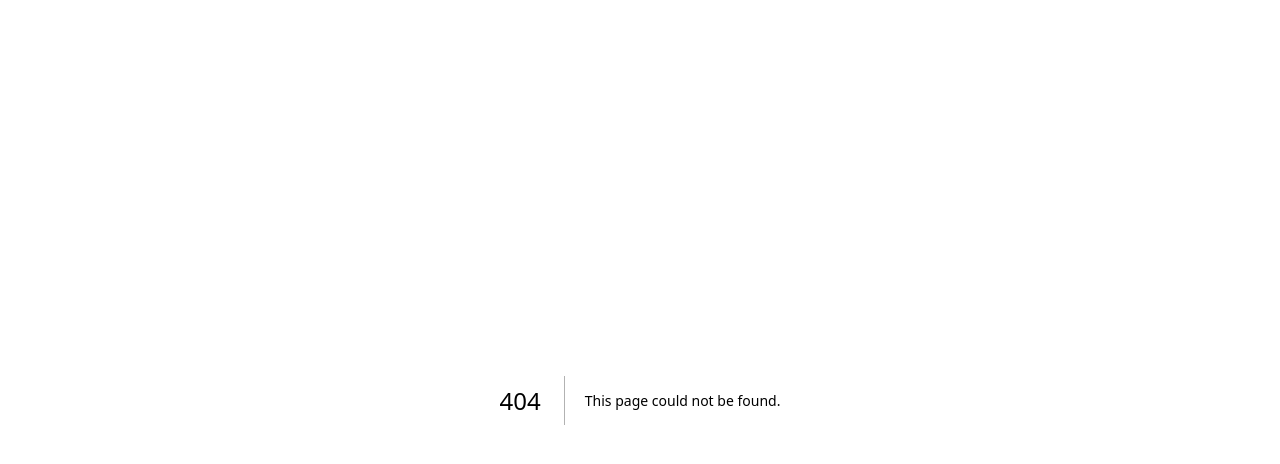
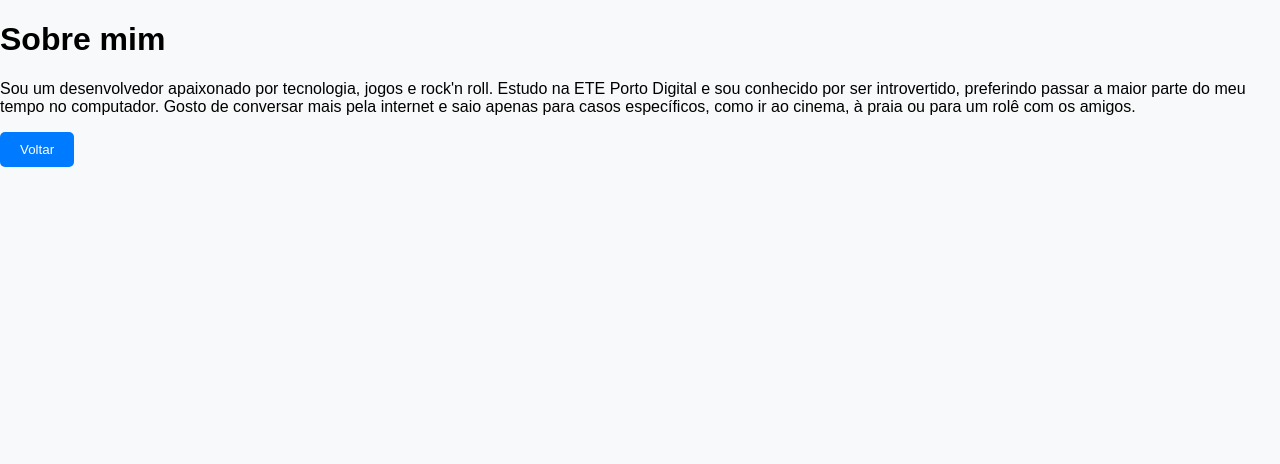
Before and after one commit to RyanLessa/card_react, a Next.js app in the folder cardzin/: page /about in a window 1280 px wide. Before the commit this address had no page. Shown: the top 464 px of the page. Built offline with nearby package versions, Linux system fonts and the light colour scheme.

Commit message:
about me page

```diff
--- /dev/null
+++ b/cardzin/app/about/page.jsx
@@ -0,0 +1,19 @@
+"use client";
+import { useRouter } from 'next/navigation';
+
+export default function About() {
+  const router = useRouter();
+
+  const goToHome = () => {
+    router.push('/');
+  };
+
+  return (
+    <div id="about-page">
+      <h1>Sobre mim</h1>
+      <p>Sou um desenvolvedor apaixonado por tecnologia, jogos e rock'n roll. Estudo na ETE Porto Digital e sou conhecido por ser introvertido, preferindo passar a maior parte do meu tempo no computador. Gosto de conversar mais pela internet e saio apenas para casos específicos, como ir ao cinema, à praia ou para um rolê com os amigos.</p>
+
+      <button onClick={goToHome}>Voltar</button>
+    </div>
+  );
+}
--- a/cardzin/app/card.jsx
+++ b/cardzin/app/card.jsx
@@ -2,12 +2,12 @@
 
 import { useRouter } from 'next/navigation';
 import Image from 'next/image';
-import './card.css';
+import './style/card.css';
 
 export default function Card () {
   const router = useRouter();
 
-  const goToDescription = () => {
+  const goToAbout = () => {
     router.push('/about');
   };
 
@@ -16,7 +16,7 @@ export default function Card () {
       <Image src="/ryan.jpg" alt="Foto de ryan" width={100} height={100} className='card-image'/>
       <h1>Ryan Lima Lessa</h1>
       <p>Sou desenvolvedor, estudante da ETE Porto Digital. Entusiasta de jogos, rock'n roll e tecnologia, introvertido. Geralmente passo a maior parte do meu tempo no computador, conversando mais pela internet, saindo apenas para casos bem específicos, ir no cinema, praia, ou rolê com os amigos. </p>
-            <button onClick={goToDescription}>Ver descrição</button>
+      <button onClick={goToAbout}>Ver descrição</button>
     </div>
   );
 }
--- a/cardzin/app/layout.jsx
+++ b/cardzin/app/layout.jsx
@@ -1,6 +1,6 @@
 "use client";
 
-import './layout.css';
+import './style/layout.css';
 
 export default function Layout({children}) {
   return (
--- a/cardzin/app/page.jsx
+++ b/cardzin/app/page.jsx
@@ -1,7 +1,7 @@
 "use client";
 
 import Card from './card';
-import './page.css';
+import './style/page.css';
 
 export default function Home() {
   return (
```
Also changed, not shown: cardzin/app/style/card.css (renamed from cardzin/app/card.css), cardzin/app/style/layout.css (renamed from cardzin/app/layout.css), cardzin/app/style/page.css (renamed from cardzin/app/page.css). Lines whose indentation alone changed are shown as unchanged.
